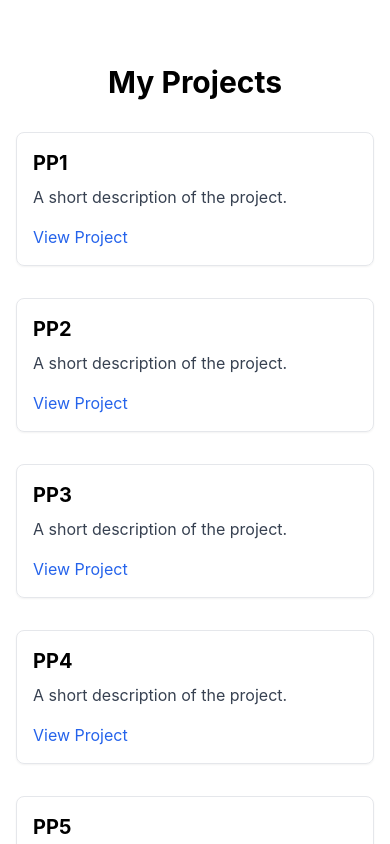
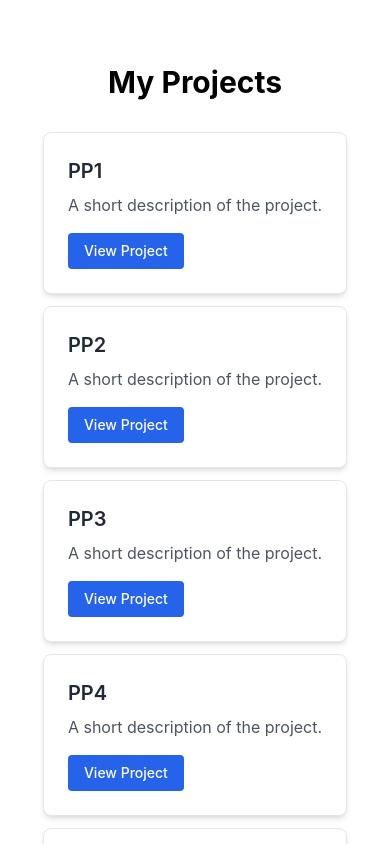
Before and after one commit to JaqiKal/code-cargo, a React (Create React App) app: page / in a window 390 px wide. Shown: the part 1280-2124 px from the top of the page. Built offline with nearby package versions, Linux system fonts and the light colour scheme.

Commit message:
feat: Update Portfolio with Tailwind cards
Improved responsiveness and interactivity

Updated the grid layout to ensure better spacing and aesthetics

Enhanced hover effects and interactivity for a polished look

```diff
--- a/src/components/Portfolio.js
+++ b/src/components/Portfolio.js
@@ -14,6 +14,7 @@
 
 import React from "react";
 
+
 const Portfolio = () => {
   // Array of projects
   const projects = [
@@ -22,9 +23,9 @@ const Portfolio = () => {
     { title: "PP3", description: "A short description of the project.", link: "#" },
     { title: "PP4", description: "A short description of the project.", link: "#" },
     { title: "PP5", description: "A short description of the project.", link: "#" },
-    { title: "Project A", description: "A short description of the project.", link: "#" },
-    { title: "Project B", description: "A short description of the project.", link: "#" },
-    { title: "Project C", description: "A short description of the project.", link: "#" },
+    { title: "Hackathon 1", description: "A short description of the project.", link: "#" },
+    { title: "Hackathon 2", description: "A short description of the project.", link: "#" },
+    { title: "Hackathon 3", description: "A short description of the project.", link: "#" },
   ];
 
   return (
@@ -33,21 +34,18 @@ const Portfolio = () => {
       <div className="container mx-auto">
         {/* Section title */}
         <h2 className="text-3xl font-bold text-center mb-8">My Projects</h2>
-        {/* Project cards */}
-        <div className="grid grid-cols-1 md:grid-cols-2 lg:grid-cols-3 gap-8">
+        {/* Responsive grid layout */}
+        <div className="grid grid-cols-1 md:grid-cols-2 lg:grid-cols-4 gap-3">
           {projects.map((project, index) => (
-            <div
-              key={index}
-              className="p-4 border rounded-lg shadow-sm hover:shadow-md transition"
-            >
-              <h3 className="text-xl font-bold mb-2">{project.title}</h3>
-              <p className="text-gray-700">{project.description}</p>
-              <a
-                href={project.link}
-                className="text-blue-600 hover:underline mt-4 block"
-              >
-                View Project
-              </a>
+            <div key={index} className="max-w-sm mx-auto bg-white border border-gray-200 rounded-lg shadow-md overflow-hidden hover:shadow-lg transition-shadow duration-300">
+              {/* Project cards */}
+              <div className="p-6">
+                <h3 className="text-xl font-semibold text-gray-800 mb-2">{project.title}</h3>
+                <p className="text-gray-600 mb-4">{project.description}</p>
+                <a href={project.link} className="inline-block px-4 py-2 bg-blue-600 text-white text-sm font-medium rounded hover:bg-blue-700">
+                  View Project
+                </a>
+              </div>
             </div>
           ))}
         </div>
```
